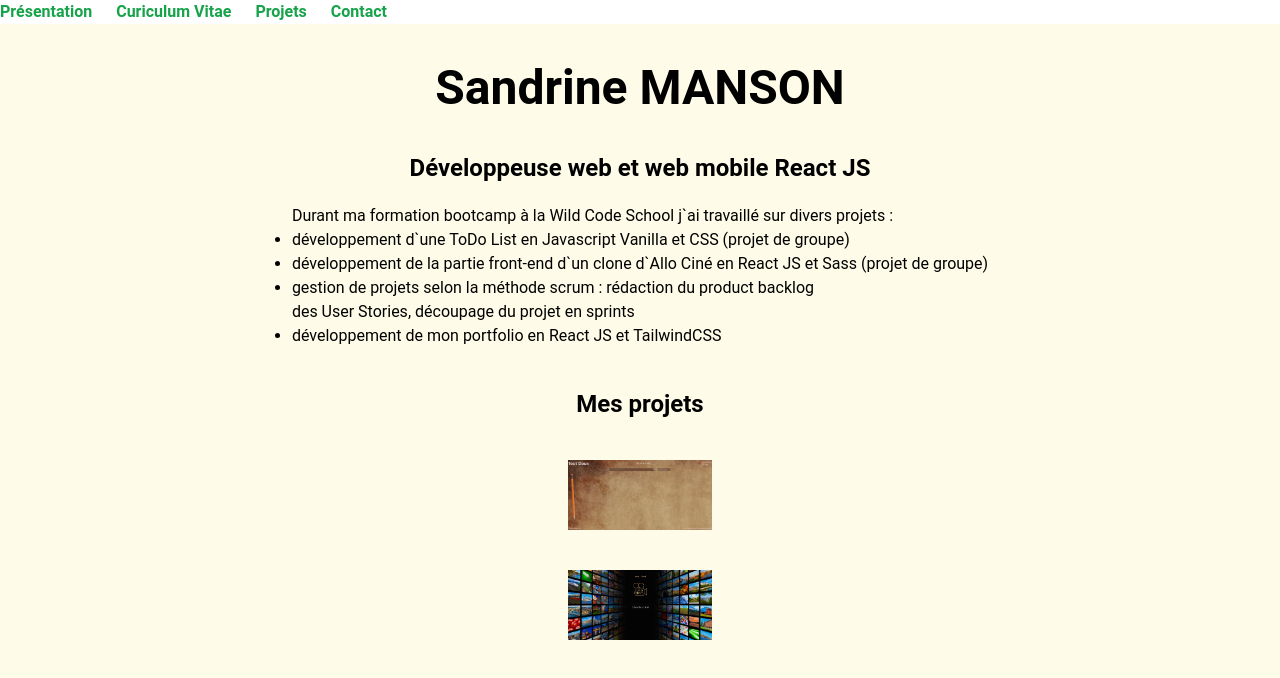
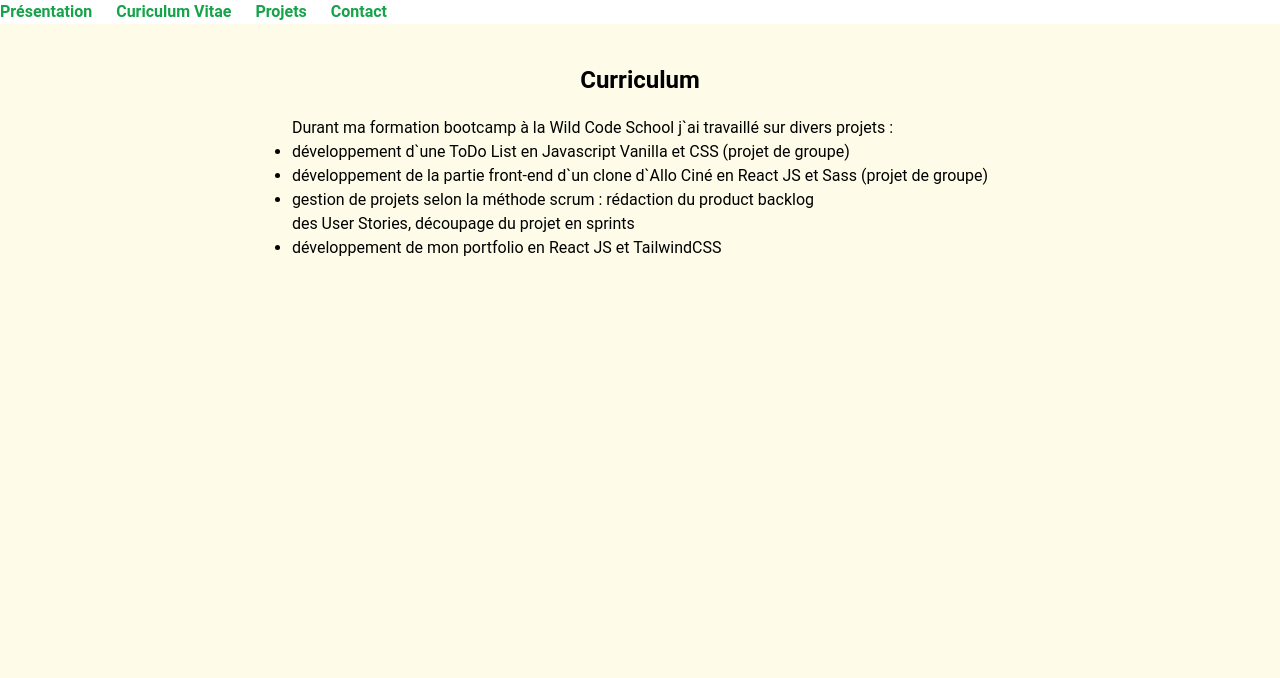
Before and after one commit to SandrineM-design/SandrineM-design.github.io, a React (Vite) app: page /curiculum in a window 1280 px wide. Shown: the top 678 px of the page. Built offline with nearby package versions, Linux system fonts and the light colour scheme.

Commit message:
update curiculum component

```diff
--- a/src/pages/Curiculum.jsx
+++ b/src/pages/Curiculum.jsx
@@ -4,10 +4,7 @@ import photo2 from "../assets/Juracine.jpg";
 function Curiculum() {
   return (
     <div className="flex flex-col flex-1 place-items-center bg-yellow-50">
-      <h1 className="mt-10 font-bold text-5xl bg-yellow-50">Sandrine MANSON</h1>
-      <h2 className="mt-10 font-bold text-2xl bg-yellow-50">
-        Développeuse web et web mobile React JS
-      </h2>
+      <h2 className="mt-10 font-bold text-2xl bg-yellow-50">Curriculum</h2>
       <p className="mt-5 vhitespace-norma bg-yellow-50l">
         Durant ma formation bootcamp à la Wild Code School j`ai travaillé sur
         divers projets : <br />
@@ -29,9 +26,6 @@ function Curiculum() {
           <li>développement de mon portfolio en React JS et TailwindCSS</li>
         </ul>
       </p>
-      <h2 className="mt-10 font-bold text-2xl bg-yellow-50">Mes projets</h2>
-      <img className="mt-10 w-36  bg-yellow-50" src={photo}></img>
-      <img className="mt-10 w-36  bg-yellow-50" src={photo2}></img>
     </div>
   );
 }
```
